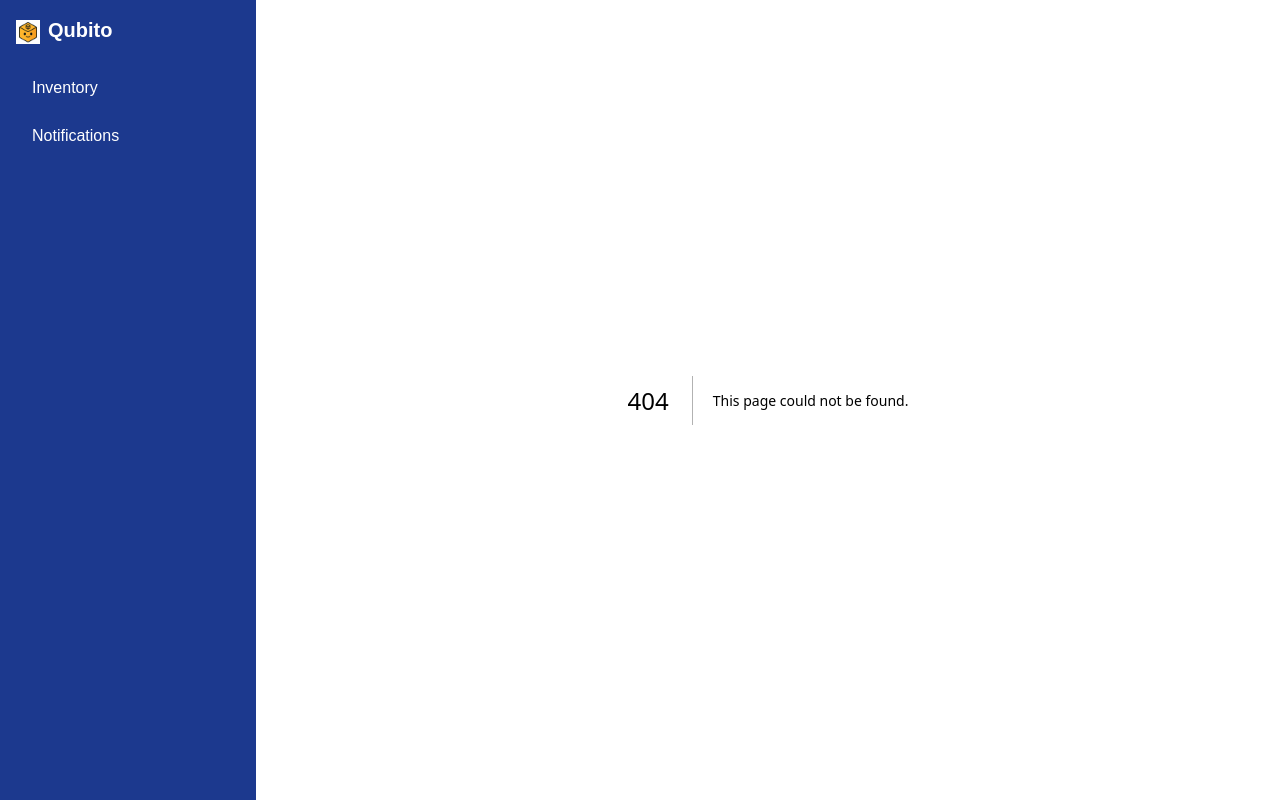
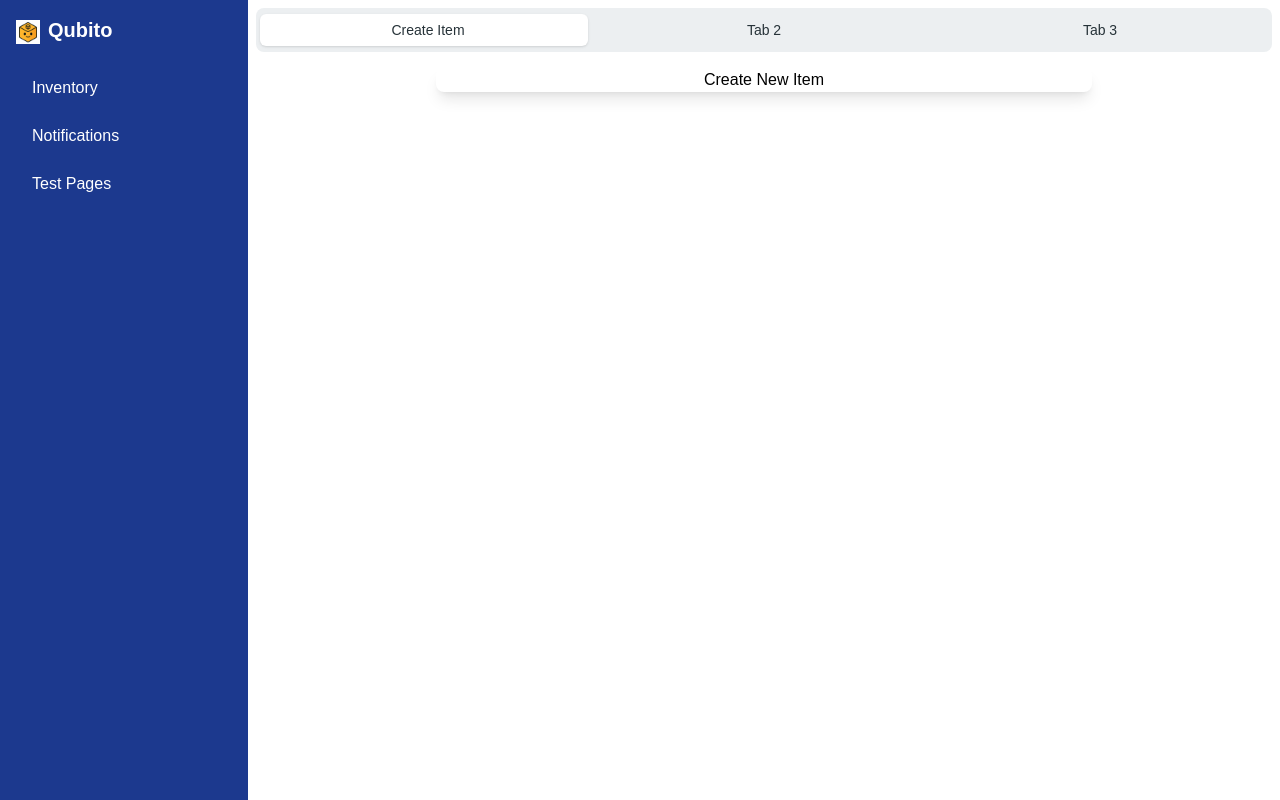
Before and after one commit to GrappePie/qubito, a Next.js app: page /test in a window 1280 px wide. Before the commit this address had no page. Built offline with nearby package versions, Linux system fonts and the light colour scheme.

Commit message:
Pages - Add test page

```diff
--- /dev/null
+++ b/src/app/test/page.tsx
@@ -0,0 +1,19 @@
+"use client";
+import {Tabs} from "@/components/material-components/Tabs";
+import CreateItem from "@/components/item/createItem";
+
+const tabs = [
+    {title: "Create Item", content: <CreateItem />},
+    {title: "Tab 2", content: "Content 2"},
+    {title: "Tab 3", content: "Content 3"},
+];
+
+const Test = () => {
+    return (
+        <div>
+            <Tabs tabs={tabs}/>
+        </div>
+    );
+};
+
+export default Test;
--- a/src/components/Navbar.tsx
+++ b/src/components/Navbar.tsx
@@ -1,17 +1,23 @@
+import Link from "next/link";
+import Image from "next/image";
+
 export default function Navbar() {
     return (
         <aside className="w-64 bg-blue-900 text-white min-h-screen p-4">
             <h2 className="text-xl font-semibold mb-6">
-                <img src="/Qubito-icon.svg" alt="Qubito Icon" className="inline-block w-6 h-6 mr-2" />
+                <Image src="/Qubito-icon.svg" width={24} height={24} alt="Qubito Icon" className="inline-block mr-2" />
                 Qubito
             </h2>
             <nav className="space-y-2">
-                <a href="/inventory" className="block py-2 px-4 rounded hover:bg-blue-800">
+                <Link href="/inventory" className="block py-2 px-4 rounded hover:bg-blue-800">
                     Inventory
-                </a>
-                <a href="/notifications" className="block py-2 px-4 rounded hover:bg-blue-800">
+                </Link>
+                <Link href="/notifications" className="block py-2 px-4 rounded hover:bg-blue-800">
                     Notifications
-                </a>
+                </Link>
+                <Link href={"/test"} className="block py-2 px-4 rounded hover:bg-blue-800">
+                    Test Pages
+                </Link>
             </nav>
         </aside>
     );
```
